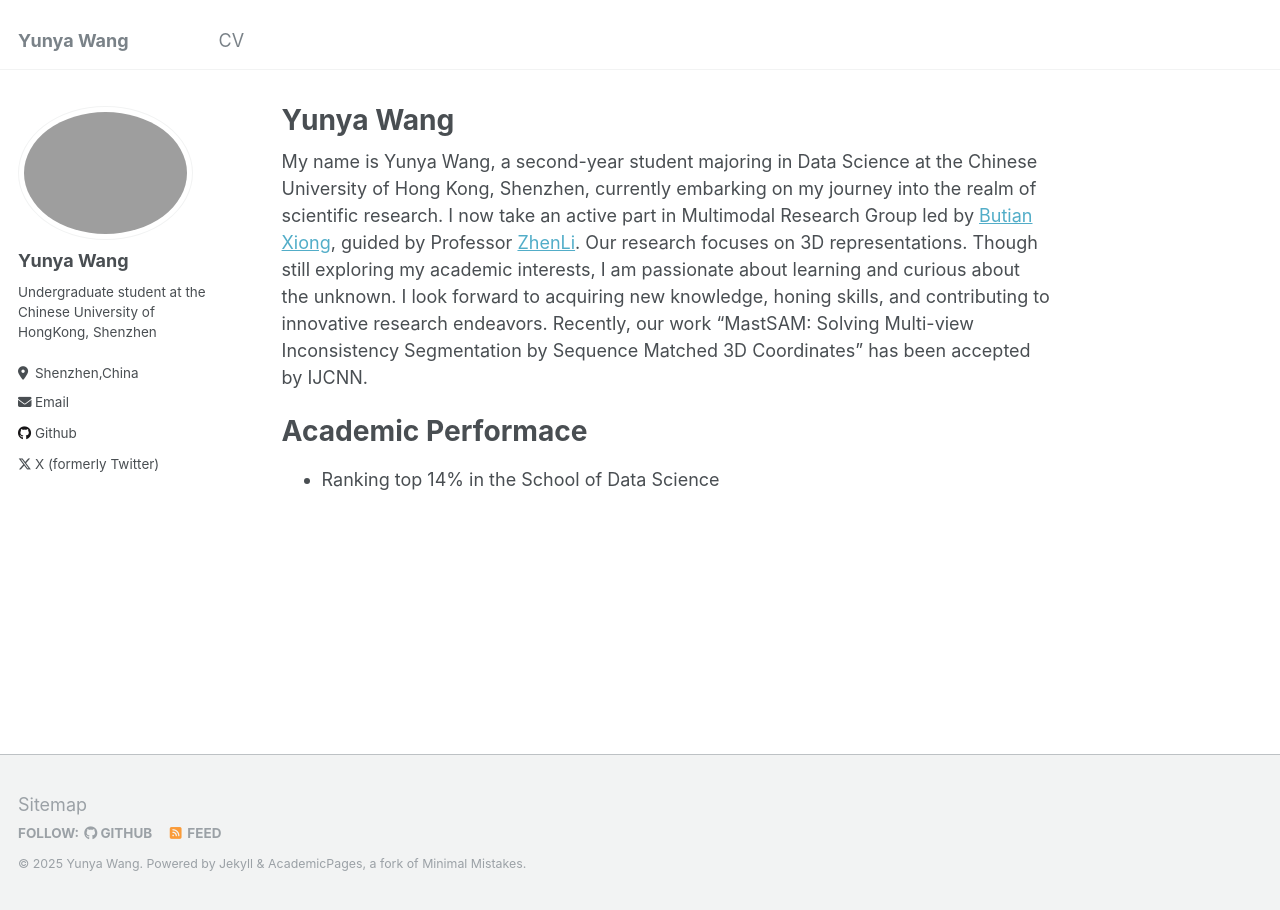
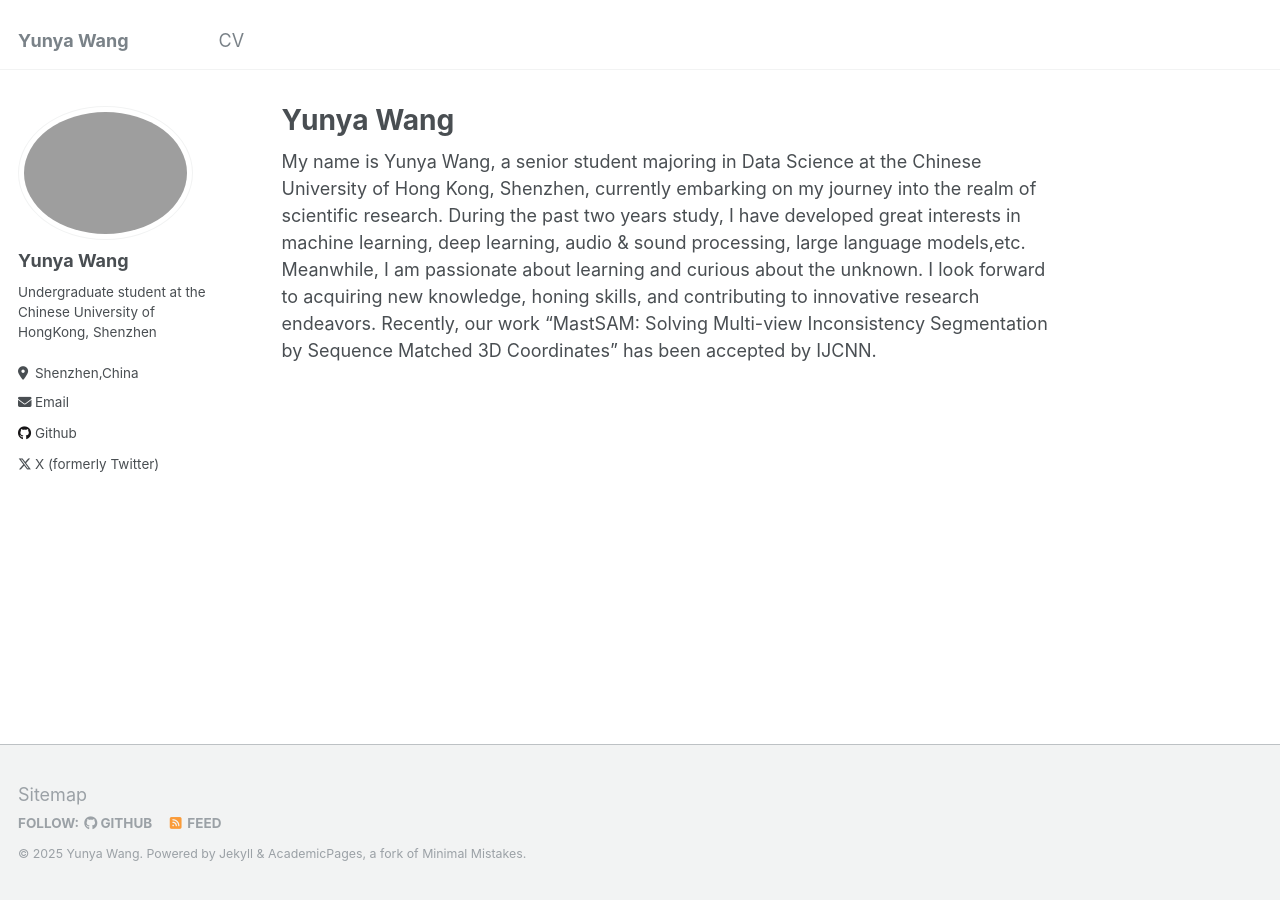
Before and after one commit to Eureka-wong/eureka-wong.github.io, a Jekyll site: the page built from _pages/about.md, in a window 1280 px wide. Built offline with Jekyll 4.4.1, drawn with Linux system fonts in a browser that asks for light colours.

Commit message:
Edit self-intro

```diff
--- a/_pages/about.md
+++ b/_pages/about.md
@@ -7,8 +7,4 @@ author_profile: true
   #- /about.html
 ---
 
-My name is Yunya Wang, a second-year student majoring in Data Science at the Chinese University of Hong Kong, Shenzhen, currently embarking on my journey into the realm of scientific research. I now take an active part in Multimodal Research Group led by [Butian Xiong](https://saliteta.github.io/), guided by Professor [ZhenLi](https://mypage.cuhk.edu.cn/academics/lizhen/). Our research focuses on 3D representations. Though still exploring my academic interests, I am passionate about learning and curious about the unknown. I look forward to acquiring new knowledge, honing skills, and contributing to innovative research endeavors. Recently, our work "MastSAM: Solving Multi-view Inconsistency Segmentation by Sequence Matched 3D Coordinates" has been accepted by IJCNN.
-
-Academic Performace
-======
-* Ranking top 14% in the School of Data Science
+My name is Yunya Wang, a senior student majoring in Data Science at the Chinese University of Hong Kong, Shenzhen, currently embarking on my journey into the realm of scientific research. During the past two years study, I have developed great interests in machine learning, deep learning, audio & sound processing, large language models,etc. Meanwhile, I am passionate about learning and curious about the unknown. I look forward to acquiring new knowledge, honing skills, and contributing to innovative research endeavors. Recently, our work "MastSAM: Solving Multi-view Inconsistency Segmentation by Sequence Matched 3D Coordinates" has been accepted by IJCNN.
```
